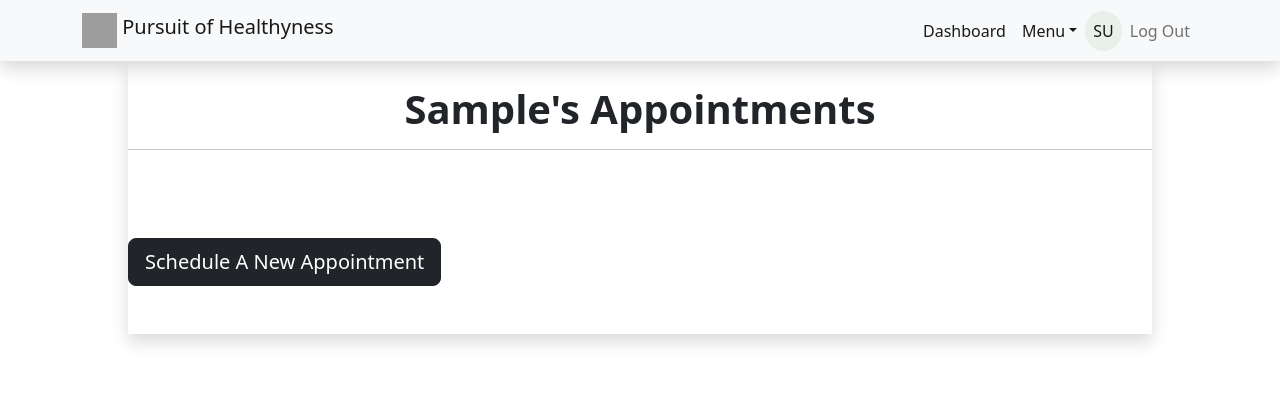
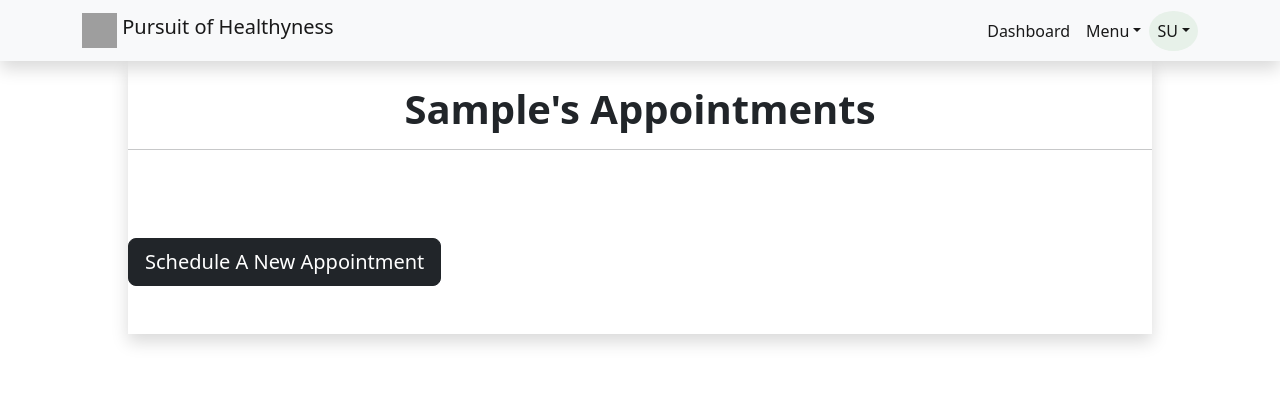
Before and after one commit to jmaksimik/PoH, a Django app: page /appointments/ in a window 1280 px wide. Shown: the top 420 px of the page. Run offline with Django 4.2, Linux system fonts and the light colour scheme; the visitor is signed in with stand-in values (Sample User, id 1); data that the repository does not hold is empty; style sheets or scripts are compiled from the project's sources; some libraries are stand-ins or nearby versions; grey boxes are pictures that could not be loaded.

Commit message:
navbar drop down created for user

```diff
--- a/main_app/templates/base.html
+++ b/main_app/templates/base.html
@@ -51,12 +51,14 @@
                 <li><a href="{% url 'provider_search' %}" class="dropdown-item">Provider Search</a></li>
               </ul>
             </li>
-            <li class="nav-item active">
-              <a href="{% url 'profile_update' %}" class="userLogo nav-link active">{{ user.first_name|slice:":1" }}{{ user.last_name|slice:":1" }}</a>
+            <li class="nav-item active dropdown">
+                <a href="{% url 'index' %}" class="nav-link active dropdown-toggle navbar-menu userLogo" id="navbarDropdown" role="button" data-bs-toggle="dropdown" aria-expanded="false">{{ user.first_name|slice:":1" }}{{ user.last_name|slice:":1" }}</a>
+              <ul class="dropdown-menu" aria-labelledby="navbarDropdown">
+                <li><a href="{% url 'profile_update' %}" class="dropdown-item">Profile</a></li>
+                <li><a href="{% url 'logout' %}" class="dropdown-item">Log Out</a></li>
+              </ul>
             </li>
-            <li class="nav-item active">
-              <a href="{% url 'logout' %}" class="nav-link">Log Out</a>
-            </li>
+
             {% else %}
             <li class="nav-item active">
               <a href="{% url 'signup' %}" class="nav-link">Sign Up</a>
```
